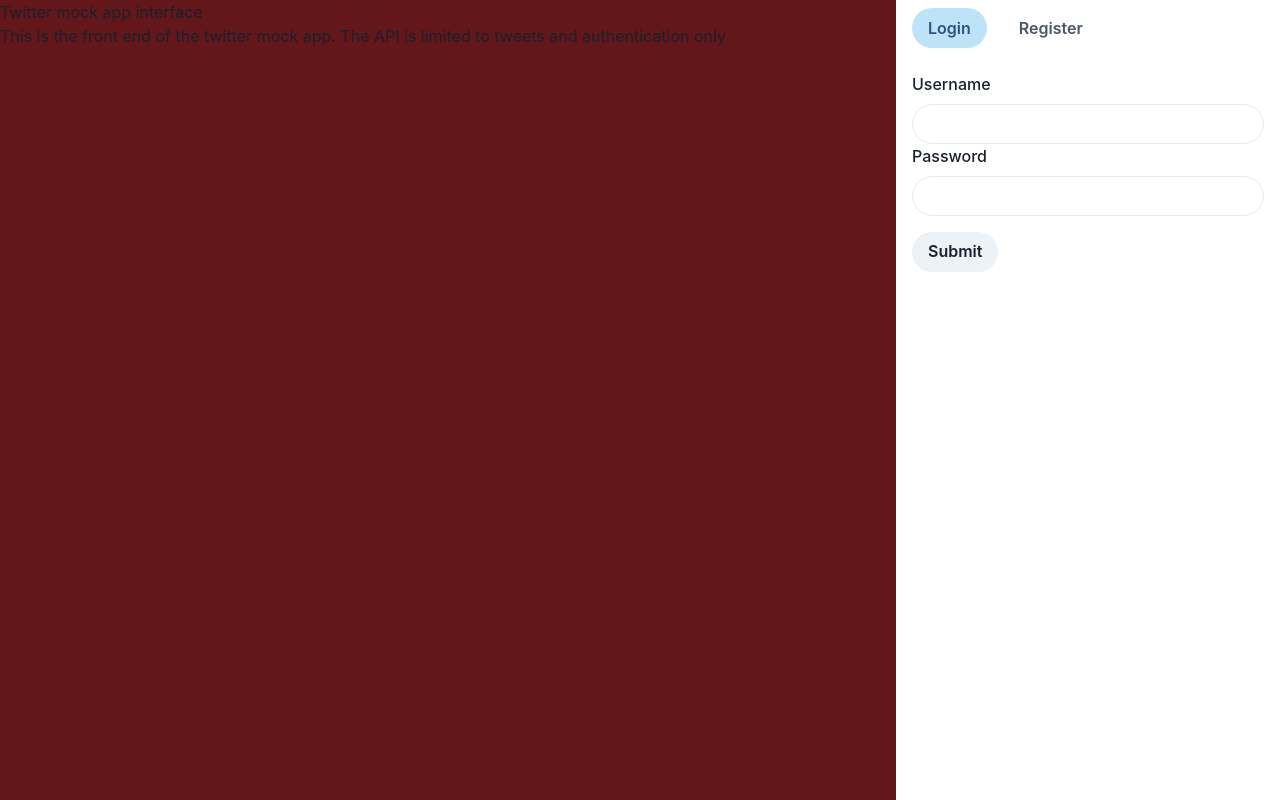
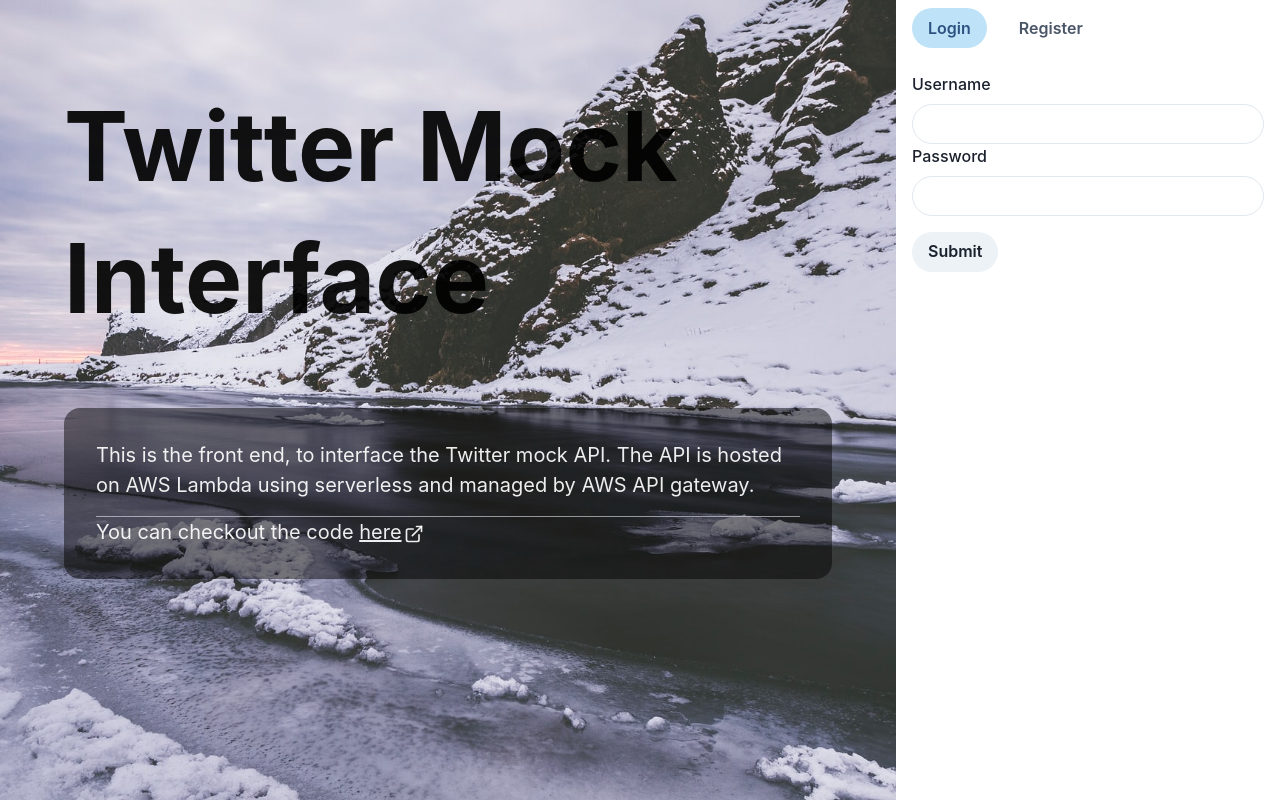
Before and after one commit to wAndrewx/kebab-ui, a React (Create React App) app: page / in a window 1280 px wide. Built offline with nearby package versions, Linux system fonts and the light colour scheme; the HTML template or start-up script is replaced by a standard one.

Commit message:
layout of login and function finished, just need to redirect to feed

```diff
--- a/src/pages/LoginPage.js
+++ b/src/pages/LoginPage.js
@@ -1,6 +1,10 @@
 import {
   Box,
+  Divider,
   Flex,
+  Image,
+  Link,
+  Portal,
   Tab,
   TabList,
   TabPanel,
@@ -10,15 +14,54 @@
 } from '@chakra-ui/react';
 import { Register } from '../components/auth/Register';
 import { Login } from '../components/auth/Login';
+import { ExternalLinkIcon } from '@chakra-ui/icons';
 
 export const LoginPage = () => {
   return (
     <Flex direction="row" h="100%">
-      <Box bg="red.900" id="landing-page-info" w="70%" h="100vh">
-        <Text id="landing-title">Twitter mock app interface</Text>
-        <Text>
-          This is the front end of the twitter mock app. The API is limited to
-          tweets and authentication only
+      <Box
+        id="landing-page-info"
+        w="70%"
+        h="100vh"
+        flexWrap="wrap"
+        backgroundImage="login-2.jpg"
+        backgroundSize="cover"
+        backgroundPosition="center"
+      >
+        <Text
+          id="landing-title"
+          fontWeight="bold"
+          fontSize="8xl"
+          mt="20"
+          lineHeight="short"
+          px="16"
+          w="60vw"
+          color="blackAlpha.900"
+        >
+          Twitter Mock Interface
+        </Text>
+        <Text
+          id="landing-body"
+          mt="20"
+          fontSize="xl"
+          p="8"
+          w="60vw"
+          color="whiteAlpha.900"
+          bg="blackAlpha.600"
+          rounded="2xl"
+          m="16"
+        >
+          This is the front end, to interface the Twitter mock API. The API is
+          hosted on AWS Lambda using serverless and managed by AWS API gateway.
+          <Divider py="2" />
+          You can checkout the code{' '}
+          <Link
+            textDecoration="underline"
+            href="https://github.com/wAndrewx/kebab-api"
+          >
+            here
+            <ExternalLinkIcon mx="2px" />
+          </Link>
         </Text>
       </Box>
 
```
Also changed, not shown: public/login-2.jpg (added).
